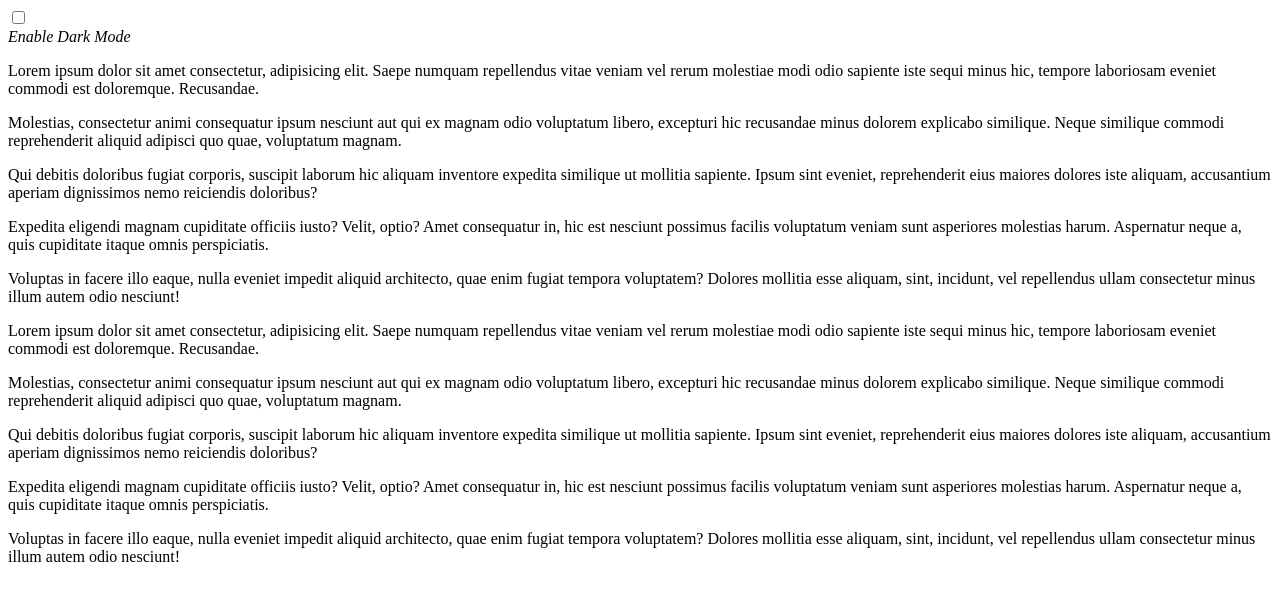
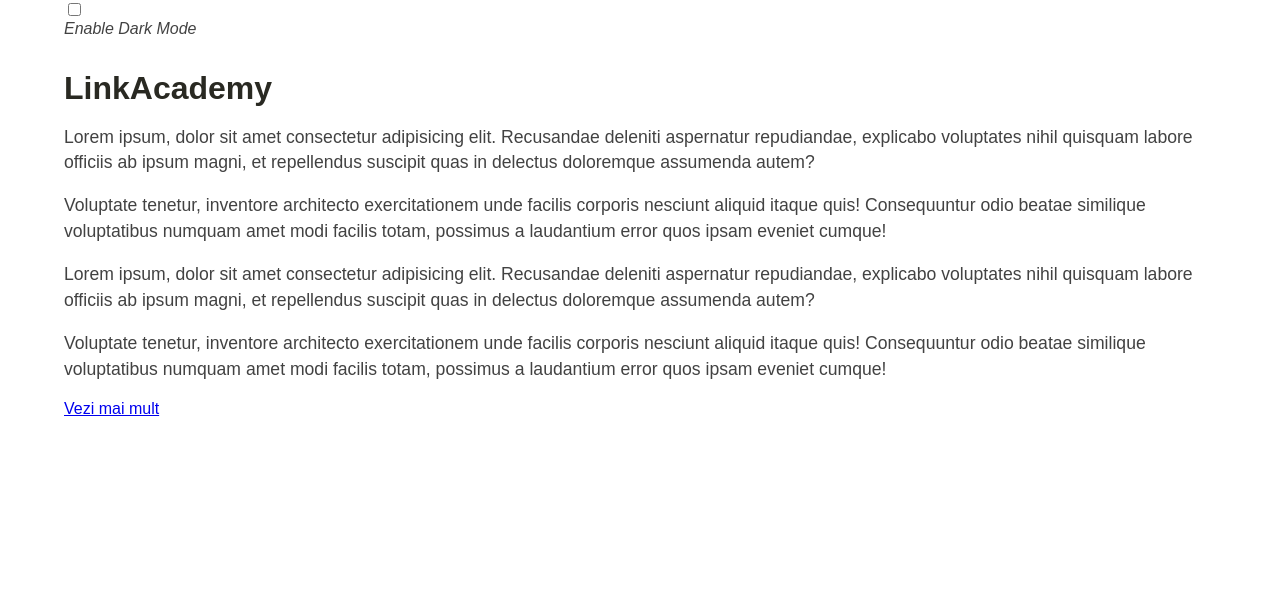
Before and after one commit to Grigoredragos1989/Advanced-CSS, a plain HTML site: page CSS 2023/Curs 4/ap5.html in a window 1280 px wide. Drawn offline with Linux system fonts and the light colour scheme.

Commit message:
teminat curs 4 CSS

```diff
--- a/CSS 2023/Curs 4/ap5.html
+++ b/CSS 2023/Curs 4/ap5.html
@@ -19,37 +19,24 @@
     </div>
 
     <section>
-        <p>Lorem ipsum dolor sit amet consectetur, adipisicing elit. Saepe numquam repellendus vitae veniam vel rerum
-            molestiae modi odio sapiente iste sequi minus hic, tempore laboriosam eveniet commodi est doloremque.
-            Recusandae.</p>
-        <p>Molestias, consectetur animi consequatur ipsum nesciunt aut qui ex magnam odio voluptatum libero, excepturi
-            hic recusandae minus dolorem explicabo similique. Neque similique commodi reprehenderit aliquid adipisci quo
-            quae, voluptatum magnam.</p>
-        <p>Qui debitis doloribus fugiat corporis, suscipit laborum hic aliquam inventore expedita similique ut mollitia
-            sapiente. Ipsum sint eveniet, reprehenderit eius maiores dolores iste aliquam, accusantium aperiam
-            dignissimos nemo reiciendis doloribus?</p>
-        <p>Expedita eligendi magnam cupiditate officiis iusto? Velit, optio? Amet consequatur in, hic est nesciunt
-            possimus facilis voluptatum veniam sunt asperiores molestias harum. Aspernatur neque a, quis cupiditate
-            itaque omnis perspiciatis.</p>
-        <p>Voluptas in facere illo eaque, nulla eveniet impedit aliquid architecto, quae enim fugiat tempora voluptatem?
-            Dolores mollitia esse aliquam, sint, incidunt, vel repellendus ullam consectetur minus illum autem odio
-            nesciunt!</p>
-        <p>Lorem ipsum dolor sit amet consectetur, adipisicing elit. Saepe numquam repellendus vitae veniam vel rerum
-            molestiae modi odio sapiente iste sequi minus hic, tempore laboriosam eveniet commodi est doloremque.
-            Recusandae.</p>
-        <p>Molestias, consectetur animi consequatur ipsum nesciunt aut qui ex magnam odio voluptatum libero, excepturi
-            hic recusandae minus dolorem explicabo similique. Neque similique commodi reprehenderit aliquid adipisci quo
-            quae, voluptatum magnam.</p>
-        <p>Qui debitis doloribus fugiat corporis, suscipit laborum hic aliquam inventore expedita similique ut mollitia
-            sapiente. Ipsum sint eveniet, reprehenderit eius maiores dolores iste aliquam, accusantium aperiam
-            dignissimos nemo reiciendis doloribus?</p>
-        <p>Expedita eligendi magnam cupiditate officiis iusto? Velit, optio? Amet consequatur in, hic est nesciunt
-            possimus facilis voluptatum veniam sunt asperiores molestias harum. Aspernatur neque a, quis cupiditate
-            itaque omnis perspiciatis.</p>
-        <p>Voluptas in facere illo eaque, nulla eveniet impedit aliquid architecto, quae enim fugiat tempora voluptatem?
-            Dolores mollitia esse aliquam, sint, incidunt, vel repellendus ullam consectetur minus illum autem odio
-            nesciunt!</p>
+        <article class="post">
+            <h1>LinkAcademy</h1>
+            <p>Lorem ipsum, dolor sit amet consectetur adipisicing elit. Recusandae deleniti aspernatur repudiandae,
+                explicabo voluptates nihil quisquam labore officiis ab ipsum magni, et repellendus suscipit quas in
+                delectus doloremque assumenda autem?</p>
+            <p>Voluptate tenetur, inventore architecto exercitationem unde facilis corporis nesciunt aliquid itaque
+                quis! Consequuntur odio beatae similique voluptatibus numquam amet modi facilis totam, possimus a
+                laudantium error quos ipsam eveniet cumque!</p>
+            <p>Lorem ipsum, dolor sit amet consectetur adipisicing elit. Recusandae deleniti aspernatur repudiandae,
+                explicabo voluptates nihil quisquam labore officiis ab ipsum magni, et repellendus suscipit quas in
+                delectus doloremque assumenda autem?</p>
+            <p>Voluptate tenetur, inventore architecto exercitationem unde facilis corporis nesciunt aliquid itaque
+                quis! Consequuntur odio beatae similique voluptatibus numquam amet modi facilis totam, possimus a
+                laudantium error quos ipsam eveniet cumque!</p>
+            <a href="#">Vezi mai mult</a>
+        </article>
     </section>
+    <script src="./js/ap5.js"></script>
 </body>
 
 </html>
--- a/CSS 2023/Curs 4/css/ap5.css
+++ b/CSS 2023/Curs 4/css/ap5.css
@@ -0,0 +1,37 @@
+:root {
+    --primary-color: #302ae6;
+    --secondary-color: #536390;
+    --font-color: #424242;
+    --bg-color: #fff;
+    --heading-color: #292922;
+}
+
+[data-theme="dark"] {
+    --primary-color: #9a97f3;
+    --secondary-color: #818cab;
+    --font-color: #e1e1ff;
+    --bg-color: #000;
+    --heading-color: #818cab;
+}
+
+body {
+
+    font-family: Arial, Helvetica, sans-serif;
+    background-color: var(--bg-color);
+    color: var(--font-color);
+    max-width: 90%;
+    margin: 0 auto;
+    font-size: calc(1rem+0.25vh);
+}
+
+h1 {
+    color: var(--heading-color);
+    font-family: Arial, Helvetica, sans-serif;
+    font-size: 2rem;
+    margin-bottom: 1vh;
+}
+
+p {
+    font-size: 1.1rem;
+    line-height: 1.6rem;
+}
```
